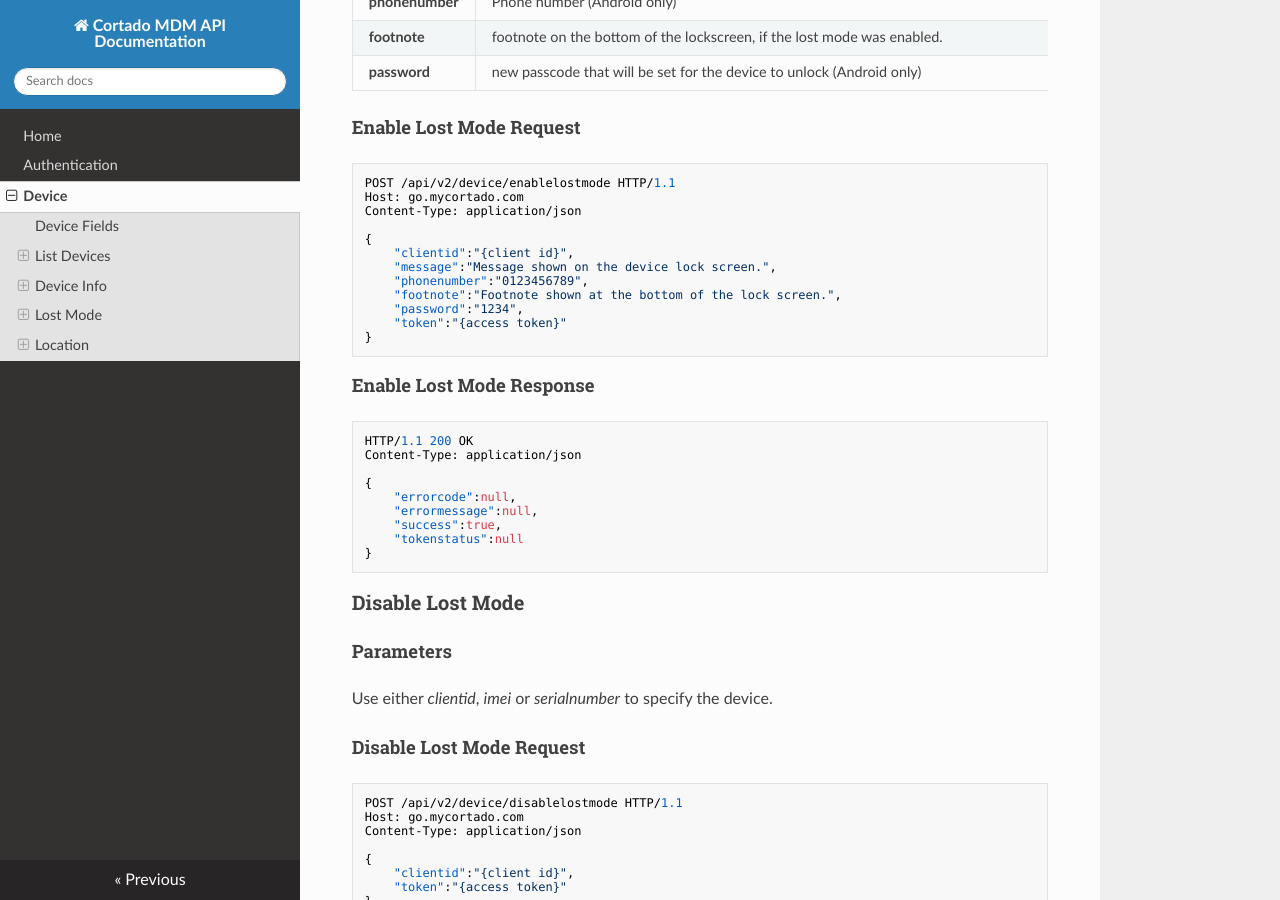
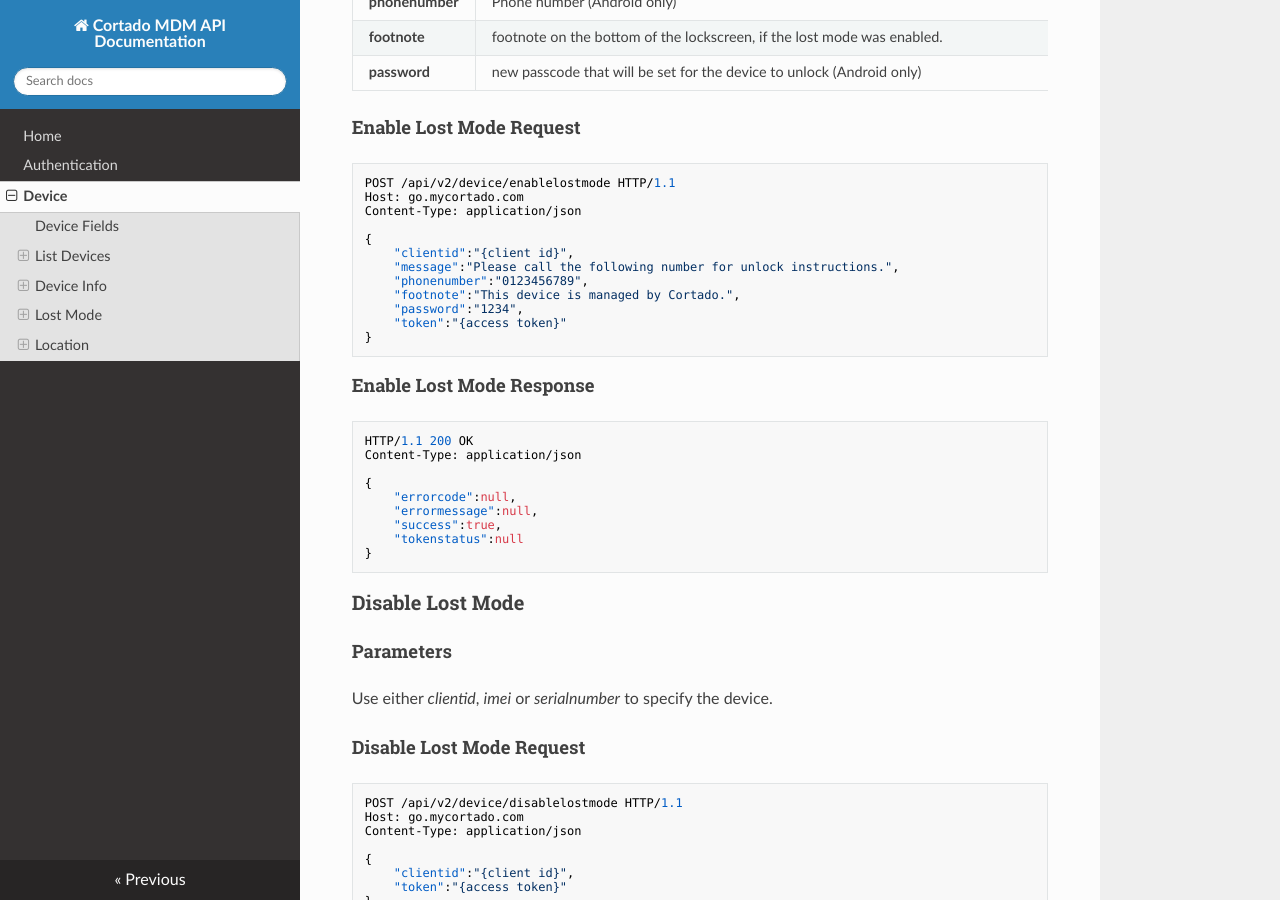
Before and after one commit to cortado-mobile-solutions/apidoc-mdm, an MkDocs documentation site: the page built from docs/device.md, in a window 1280 px wide and 900 px high, scrolled down 2988 px. Built offline with MkDocs 1.6.1, drawn with Linux system fonts in a browser that asks for light colours; nearby versions of some CDN libraries.

Commit message:
lst mode updates

```diff
--- a/docs/device.md
+++ b/docs/device.md
@@ -148,9 +148,9 @@ Content-Type: application/json
 
 {
     "clientid":"{client id}",
-    "message":"Message shown on the device lock screen.",
+    "message":"Please call the following number for unlock instructions.",
     "phonenumber":"0123456789",
-    "footnote":"Footnote shown at the bottom of the lock screen.",
+    "footnote":"This device is managed by Cortado.",
     "password":"1234",
     "token":"{access token}"
 }
```
